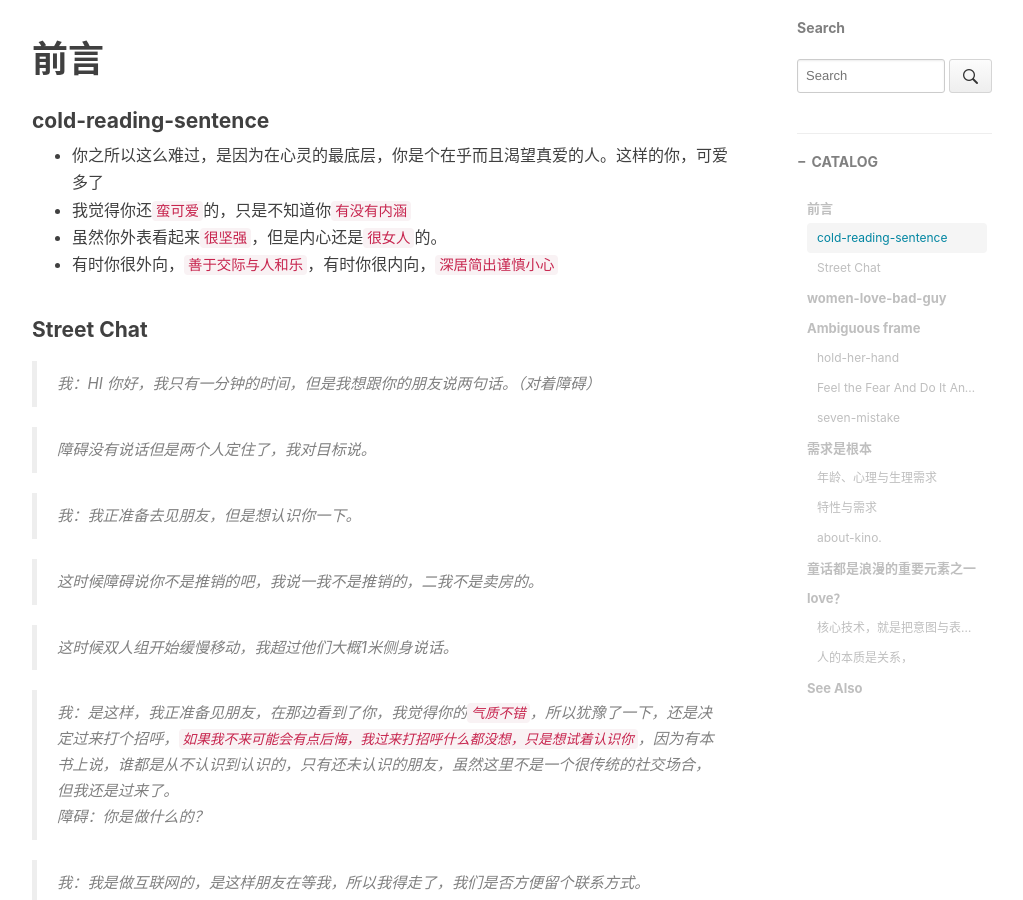
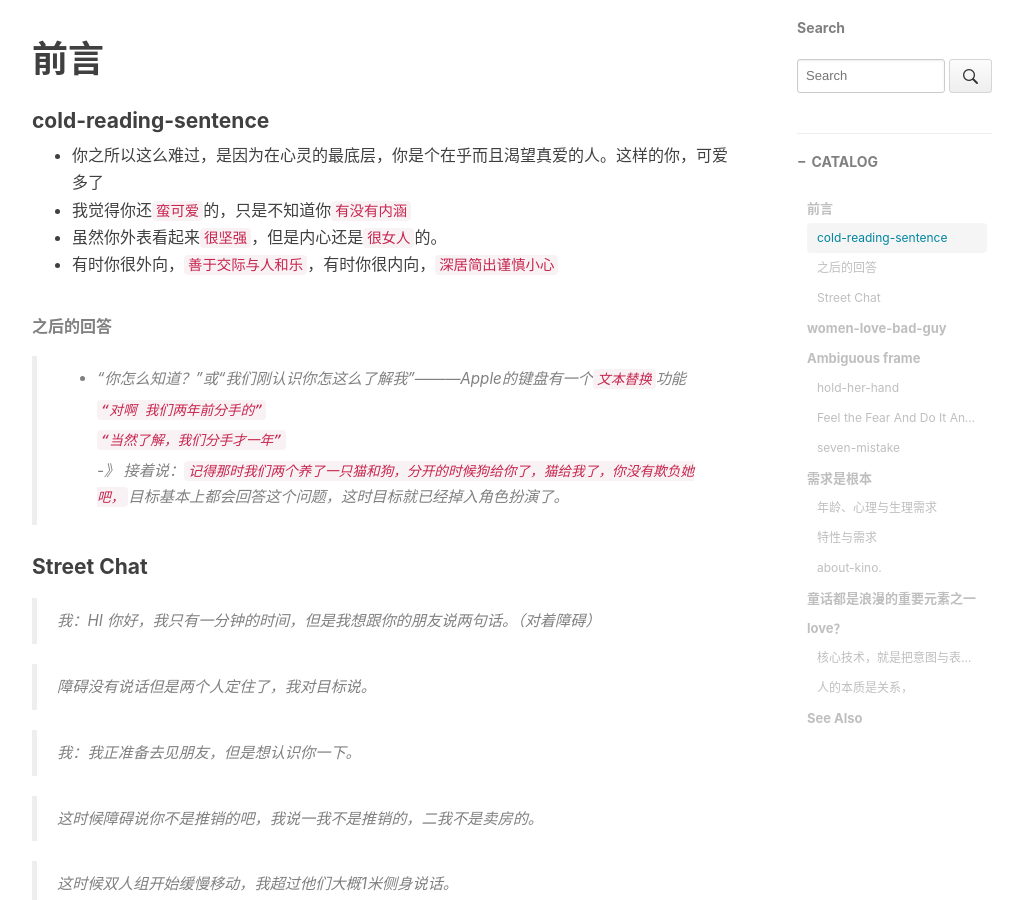
Before and after one commit to pua1203/pua1203.github.io, a Jekyll site: the page built from _posts/pua/2018-09-16-sendMsg.md, in a window 1280 px wide and 900 px high, scrolled down 533 px. Shown: the whole window, without its empty margins (233-1256 px from the left). Built offline with Jekyll 4.4.1, drawn with Linux system fonts in a browser that asks for light colours; nearby versions of some CDN libraries; comment, search, counter and statistics services are not loaded; some of the changed text lies outside the part shown.

Commit message:
记得那时我们两个养了一只猫和狗，分开的时候狗给你了，猫给我了，你没有欺负她吧，

```diff
--- a/_posts/pua/2018-09-16-sendMsg.md
+++ b/_posts/pua/2018-09-16-sendMsg.md
@@ -24,7 +24,15 @@ subtitle: women-love-bad-guy
 - 虽然你外表看起来`很坚强`，但是内心还是`很女人`的。
 - 有时你很外向，`善于交际与人和乐`，有时你很内向，`深居简出谨慎小心`
 
+###### 之后的回答
 
+> * “你怎么知道？”或“我们刚认识你怎这么了解我”---------Apple的键盘有一个`文本替换`功能
+>
+>   `“对啊 我们两年前分手的”`
+>
+>   `“当然了解，我们分手才一年”`
+>
+>   -》 接着说：`记得那时我们两个养了一只猫和狗，分开的时候狗给你了，猫给我了，你没有欺负她吧，`目标基本上都会回答这个问题，这时目标就已经掉入角色扮演了。
 
 #### Street Chat
 
@@ -241,7 +249,7 @@ subtitle: women-love-bad-guy
 
 
 
-    * 从表达感受到兴趣声明
+    * 从表达感受到兴趣声明----`锻炼表达能力，理性和感性的都写`
       * 有效的交流要求对方接受你的信息，从你的话语中，感觉出你这个人怎么样。
 
         * 除了是否风趣幽默以外，还需要知道你是个什么样的人，对人对事的态度如何，对她的态度如何，你对你们关系是如何定位的。
@@ -276,8 +284,8 @@ subtitle: women-love-bad-guy
 
 * 间接展示自身的软硬价值：闪光点以间接的方 法融入到你们的互动当中，让对方不经意的察觉原来你有优秀。我们都更愿意相信自己发掘出来的东西！
 
-  * 需要对方的认同，这是一种低价值的人才会做的事情
-  * 有自己想法和主见
+  * 需要对方的认同，这是一种低价值的人才会做的事情----让自己的生活步入正轨。内心充实快乐，这样才能散发阳光
+  * 有自己想法和主见---表现自己的领导能力，多在人前演讲
 
 * 引导对方去付出和投入
 
```
